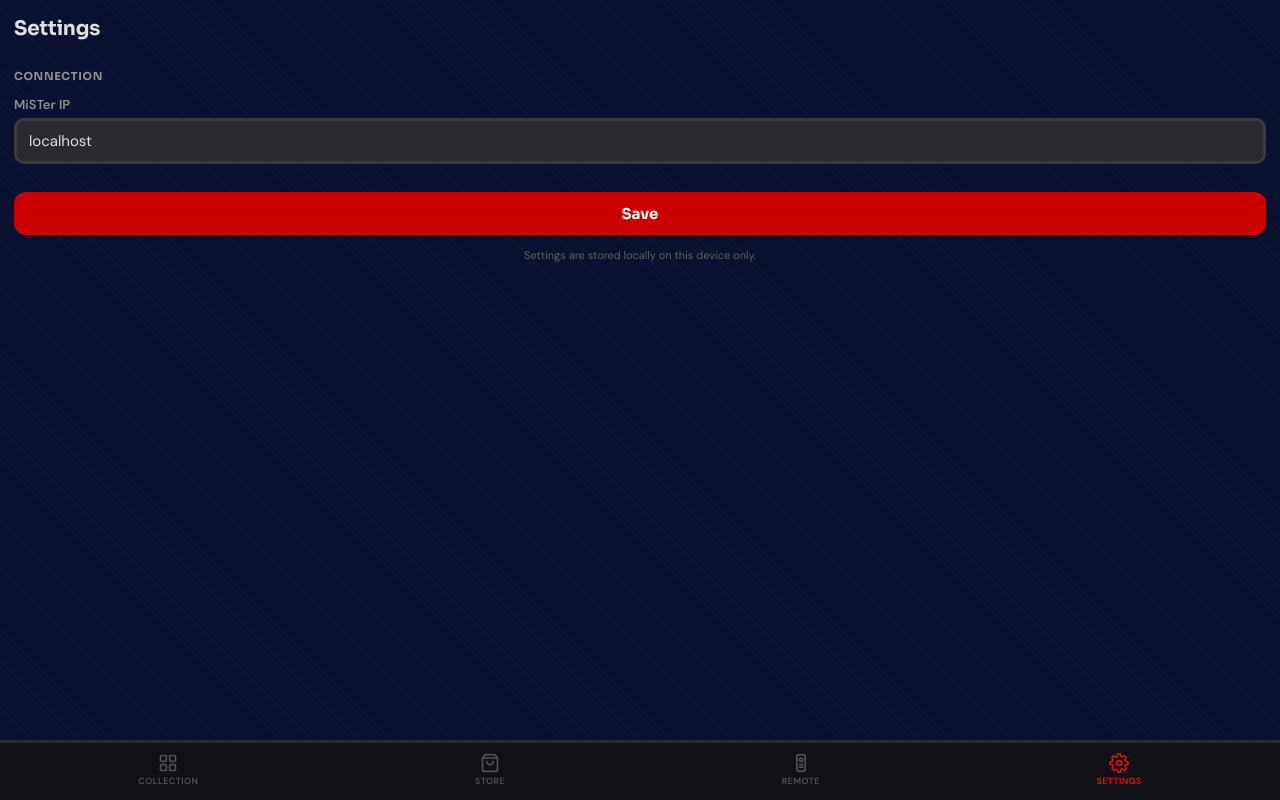
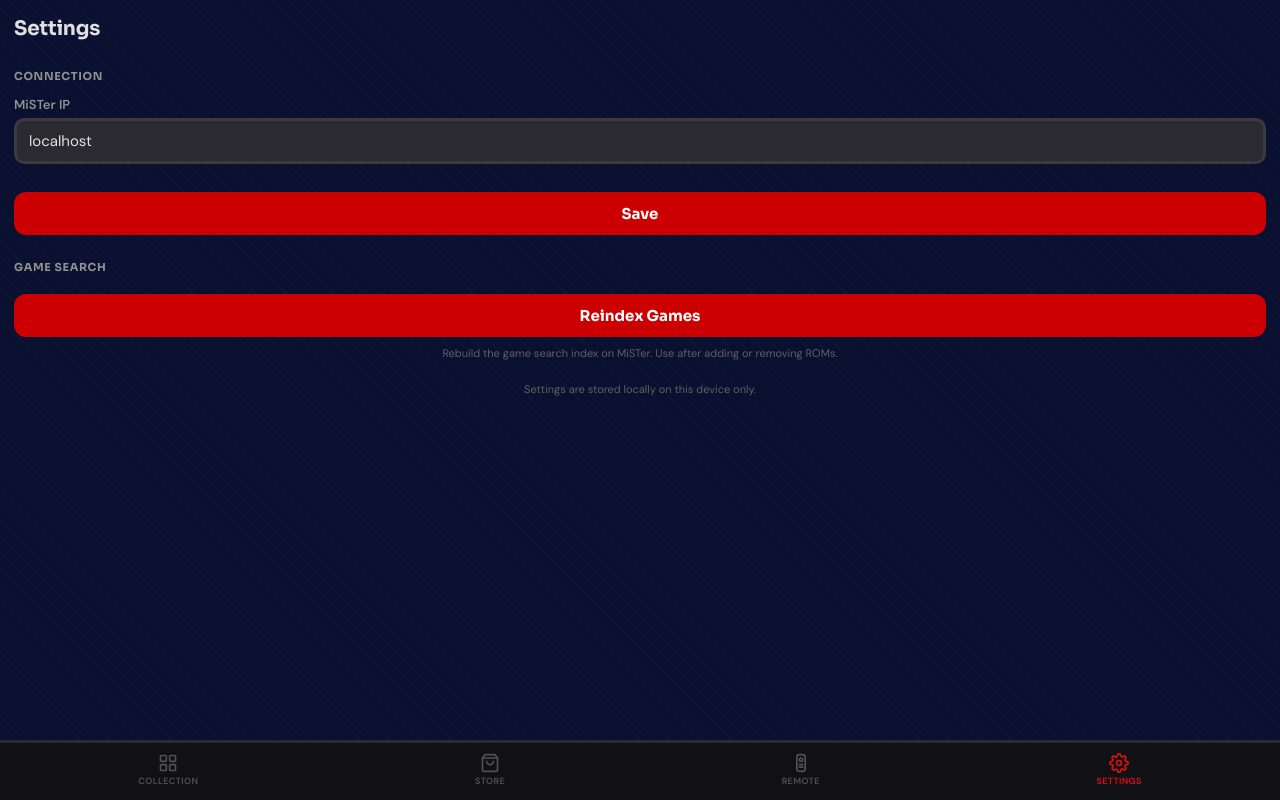
Before and after one commit to VadimOsovsky/vados-mister-remote, a React (Vite) app: page /settings in a window 1280 px wide. Built offline with nearby package versions, Linux system fonts and the light colour scheme; no server answers.

Commit message:
rom list refresh wizzo

```diff
--- a/src/features/remote/RemotePage.tsx
+++ b/src/features/remote/RemotePage.tsx
@@ -1,5 +1,5 @@
 import { useAppContext } from '../../AppContext';
-import { OsdIcon } from '../../lib/icons';
+import { OsdIcon, ResetIcon } from '../../lib/icons';
 import { KEYBOARD_KEYS } from '../../services/wizzoApi';
 import './RemotePage.css';
 
@@ -17,6 +17,10 @@ export function RemotePage() {
 
             <div className="remote-body">
                 <div className="remote-actions">
+                    <button className="remote-btn" onClick={() => press(KEYBOARD_KEYS.reset)}>
+                        {ResetIcon}
+                        <span>Reset</span>
+                    </button>
                     <button className="remote-btn" onClick={() => press(KEYBOARD_KEYS.osd)}>
                         {OsdIcon}
                         <span>OSD</span>
--- a/src/features/settings/SettingsPage.tsx
+++ b/src/features/settings/SettingsPage.tsx
@@ -1,13 +1,44 @@
+import { useCallback, useRef, useState } from 'react';
 import { useAppContext } from '../../AppContext';
 import { useSettings } from '../../hooks/useSettings';
 import './SettingsPage.css';
 
 export function SettingsPage() {
-    const { misterHost, setMisterHost } = useAppContext();
+    const { api, misterHost, setMisterHost } = useAppContext();
     const {
         settingsHost, setSettingsHost,
         settingsSaved, saveSettings,
     } = useSettings(misterHost, setMisterHost);
+
+    const [indexStatus, setIndexStatus] = useState<string | null>(null);
+    const wsRef = useRef<WebSocket | null>(null);
+
+    const reindex = useCallback(() => {
+        setIndexStatus('Starting...');
+
+        // Listen for progress via WebSocket
+        wsRef.current?.close();
+        const ws = api.connectWebSocket((event) => {
+            if (event.type !== 'indexStatus') return;
+            if (event.inProgress) {
+                setIndexStatus(event.description || `${event.currentStep}/${event.totalSteps}`);
+            } else {
+                setIndexStatus('Done!');
+                ws.close();
+                wsRef.current = null;
+                setTimeout(() => setIndexStatus(null), 2000);
+            }
+        });
+        wsRef.current = ws;
+
+        // Fire the reindex request
+        api.generateIndex().catch(() => {
+            setIndexStatus('Error');
+            ws.close();
+            wsRef.current = null;
+            setTimeout(() => setIndexStatus(null), 2000);
+        });
+    }, [api]);
 
     return (
         <div className="settings-panel">
@@ -29,6 +60,17 @@ export function SettingsPage() {
             <button className="settings-save" onClick={saveSettings}>
                 {settingsSaved ? 'Saved!' : 'Save'}
             </button>
+
+            <div className="settings-section" style={{ marginTop: 24 }}>
+                <div className="settings-section-title">Game Search</div>
+                <button className="settings-save" onClick={reindex} disabled={!!indexStatus}>
+                    {indexStatus ?? 'Reindex Games'}
+                </button>
+                <div className="settings-hint" style={{ marginTop: 8 }}>
+                    Rebuild the game search index on MiSTer. Use after adding or removing ROMs.
+                </div>
+            </div>
+
             <div className="settings-hint">
                 Settings are stored locally on this device only.
             </div>
```
Also changed, not shown: 1 other file (tests, documents, lock files or other folders).
